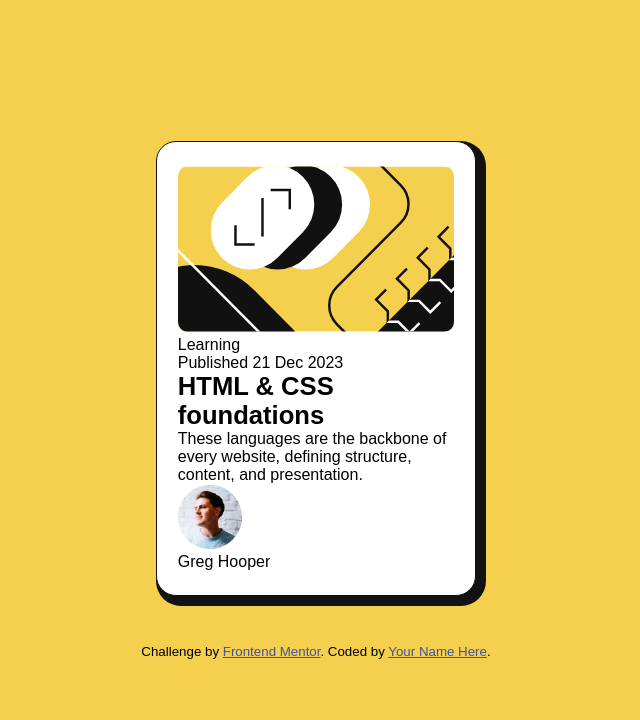
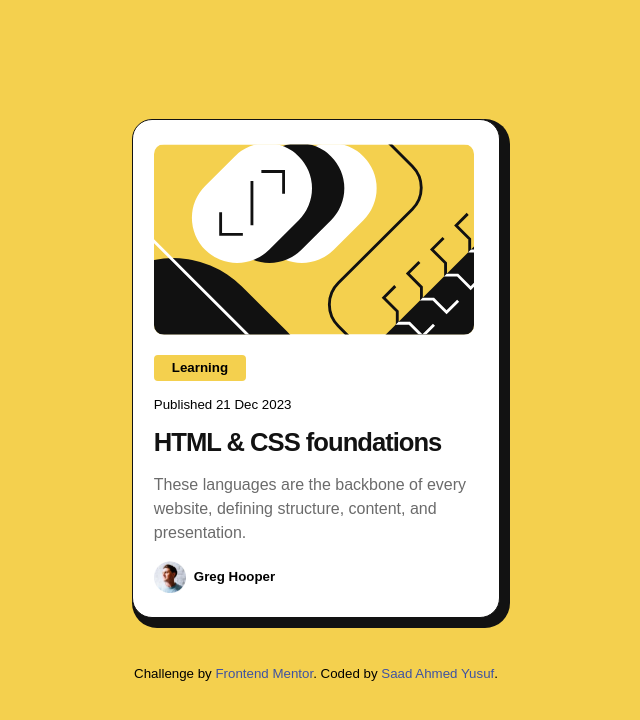
Before and after one commit to SourTik/Blog-preview-card-challenge, a plain HTML site: page index.html in a window 1280 px wide. Shown: the whole page, without its empty margins (324-964 px from the left). Drawn offline with Linux system fonts and the light colour scheme.

Commit message:
Add text styles and shadows

```diff
--- a/index.html
+++ b/index.html
@@ -26,16 +26,9 @@
 
 
 
-
-
-
-
-
-
-
   <div class="attribution">
     Challenge by <a href="https://www.frontendmentor.io?ref=challenge" target="_blank">Frontend Mentor</a>.
-    Coded by <a href="#">Your Name Here</a>.
+    Coded by <a href="https://github.com/SourTik">Saad Ahmed Yusuf</a>.
   </div>
 </body>
 </html>
--- a/style.css
+++ b/style.css
@@ -80,7 +80,7 @@ p {
 
 .card {
     background-color: var(--white);
-    max-width: 20rem;
+    max-width: 23rem;
     padding: 1.5rem 1.3rem;
     border-radius: 20px;
     box-shadow: 5px 5px 0px 5px var(--gray-950);
@@ -91,9 +91,51 @@ p {
     max-width: 20rem;
     width: 100%;
     border-radius: 10px;
+    margin-bottom: 1rem;
 }
 
+.card-tag {
+    font-size: var(--text-sm);
+    font-weight: var(--font-weight-bold);
+    display: inline-block;
+    padding: 0.2rem 1rem;
+    background-color: var(--yellow);
+    border: 2px solid var(--yellow);
+    border-radius: 4px;
+    margin-bottom: 1rem;
+}
 
+.card-date {
+    font-size: var(--text-sm);
+    margin-bottom: 1rem;
+}
+
+.card-heading {
+    color: var(--gray-950);
+    letter-spacing: -1px;
+    margin-bottom: 1rem;
+}
+
+.card-paragraph {
+    color: var(--gray-500);
+    line-height: 1.5;
+    margin-bottom: 1rem;
+}
+
+.profile {
+    display: flex;
+    align-items: center;
+}
+
+.profile-avatar {
+    max-width: 2rem;
+    margin-right: 0.5rem;
+}
+
+.profile-name {
+    font-size: var(--text-sm);
+    font-weight: var(--font-weight-bold);
+}
 
 .attribution {
     font-size: var(--text-sm);
@@ -103,4 +145,5 @@ p {
 
 .attribution a {
     color: hsl(228, 45%, 44%);
+    text-decoration: none;
 }
```
